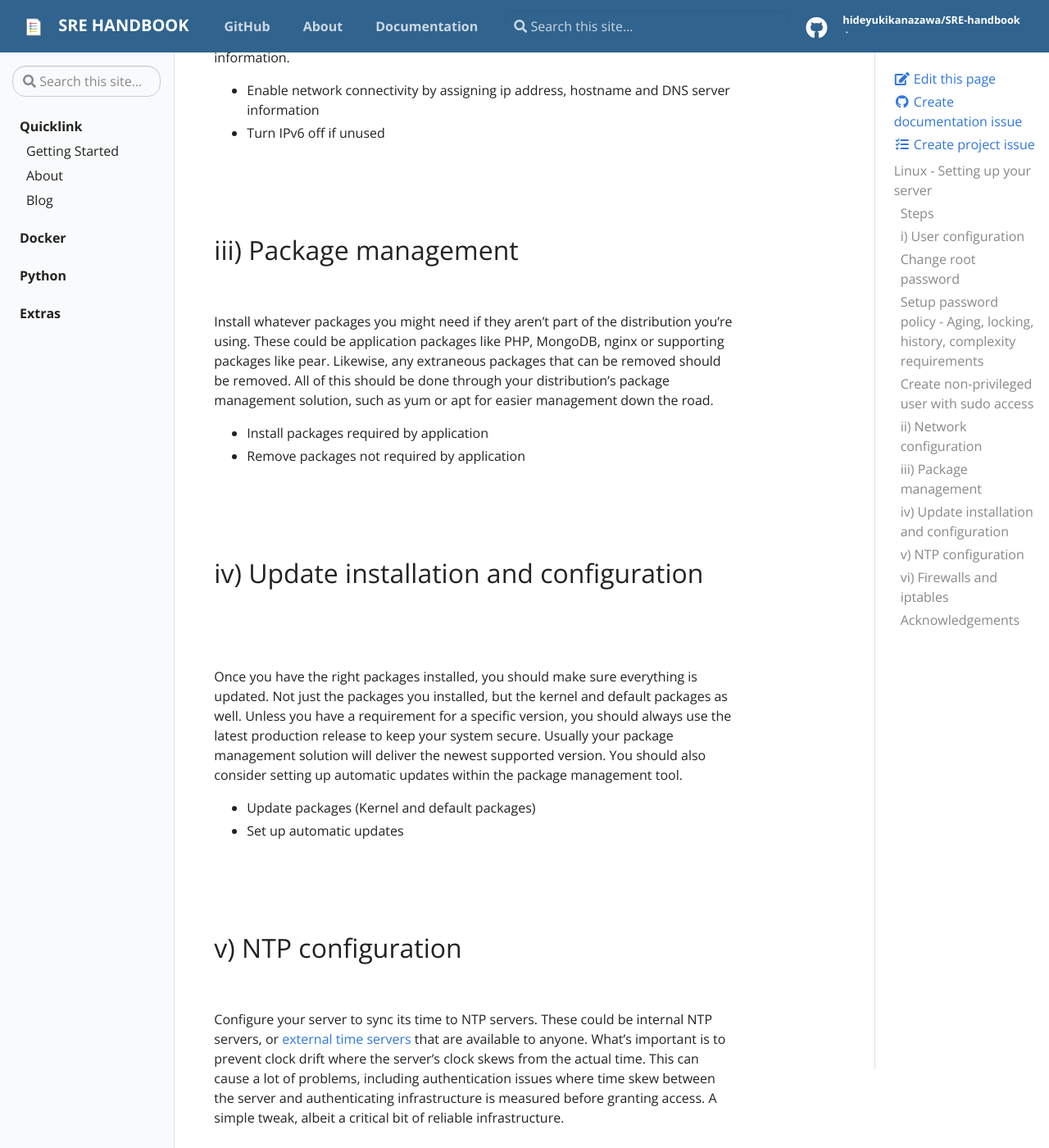
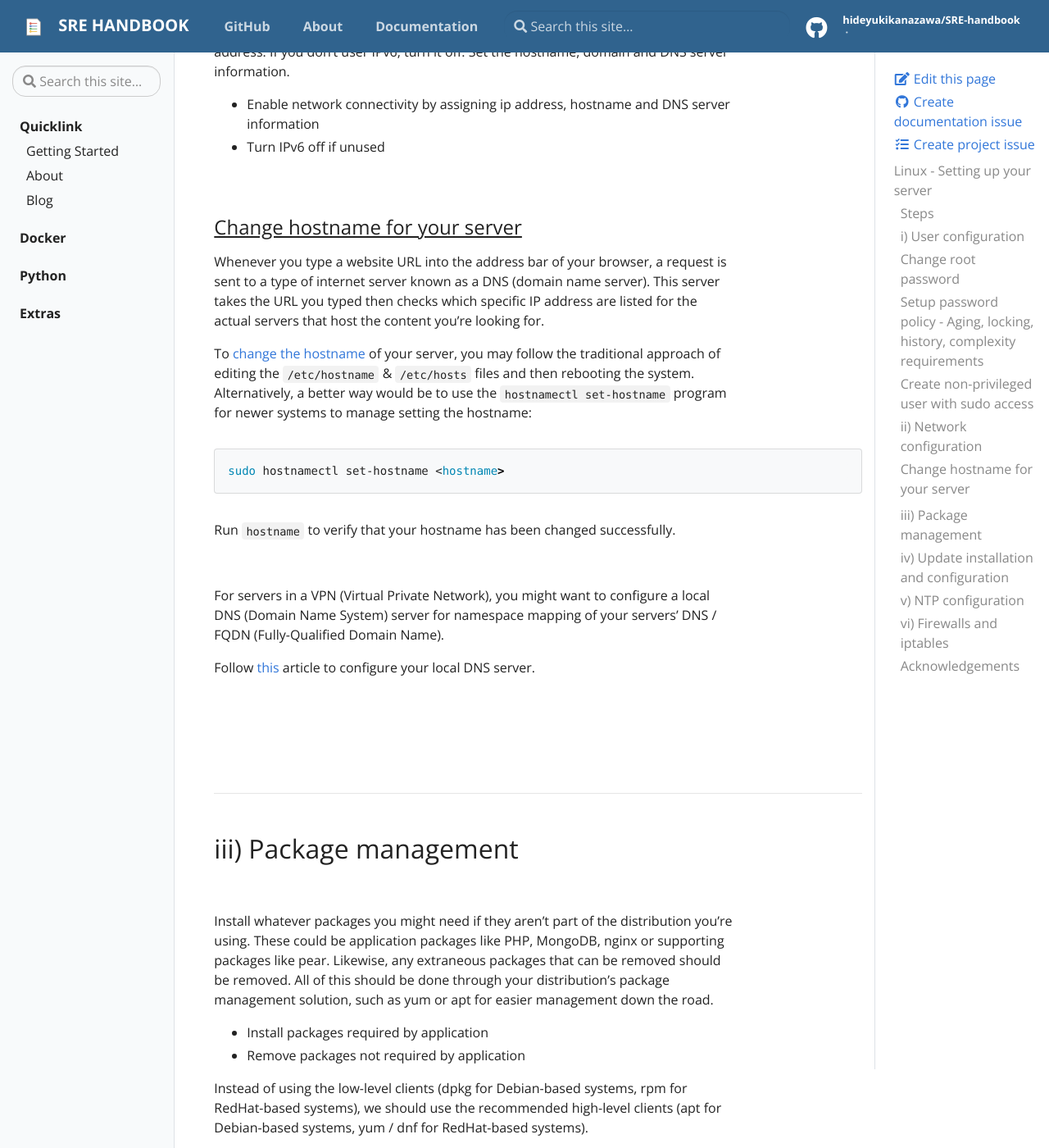
Before and after one commit to hideyk/SRE-handbook, a Jekyll site: the page built from docs/_docs/linux/setup.md, in a window 1280 px wide and 1400 px high, scrolled down 3831 px. Shown: the whole window at 82% size. Built offline with Jekyll 4.4.1, drawn with Linux system fonts in a browser that asks for light colours; some of the changed text lies outside the part shown.

Commit message:
[FEATURE] Setting up a Linux server

````diff
--- a/docs/_docs/linux/setup.md
+++ b/docs/_docs/linux/setup.md
@@ -120,6 +120,8 @@ sudo passwd -l root
 
 <br><br>
 
+---
+
 ## ii) Network configuration
 <br>
 
@@ -128,7 +130,32 @@ One of the most basic configurations you'll need to make is to enable network co
 - Enable network connectivity by assigning ip address, hostname and DNS server information
 - Turn IPv6 off if unused
 
+<br>
+
+### <ins>Change hostname for your server</ins>
+Whenever you type a website URL into the address bar of your browser, a request is sent to a type of internet server known as a DNS (domain name server). This server takes the URL you typed then checks which specific IP address are listed for the actual servers that host the content you're looking for.
+
+To <a href="https://www.thegeekstuff.com/2013/10/change-hostname-ip-address/" target="_blank">change the hostname</a> of your server, you may follow the traditional approach of editing the `/etc/hostname` & `/etc/hosts` files and then rebooting the system. Alternatively, a better way would be to use the `hostnamectl set-hostname` program for newer systems to manage setting the hostname:
+
+```bash
+sudo hostnamectl set-hostname <hostname>
+```
+
+Run `hostname` to verify that your hostname has been changed successfully.
+
+
+<br>
+
+For servers in a VPN (Virtual Private Network), you might want to configure a local DNS (Domain Name System) server for namespace mapping of your servers' DNS / FQDN (Fully-Qualified Domain Name).
+
+Follow <a href="https://www.thegeekstuff.com/2014/01/install-dns-server/" target="_blank">this</a> article to configure your local DNS server.
+
+
+### <ins></ins>
+
 <br><br>
+
+---
 
 ## iii) Package management
 <br>
@@ -138,6 +165,25 @@ Install whatever packages you might need if they aren't part of the distribution
 
 - Install packages required by application
 - Remove packages not required by application
+
+Instead of using the low-level clients (dpkg for Debian-based systems, rpm for RedHat-based systems), we should use the recommended high-level clients (apt for Debian-based systems, yum / dnf for RedHat-based systems).
+
+<br>
+
+To install Docker on Ubuntu:
+```bash
+sudo apt update
+sudo apt install docker-ce docker-ce-cli containerd.io
+```
+
+To install Docker on RedHat OS:
+```bash
+sudo yum update
+sudo yum install docker-ce docker-ce-cli containerd.io
+```
+
+> Note: Remember to update the apt / yum repositories to get information on the newest versions of their packages and their dependencies.
+
 
 <br><br>
 
````
